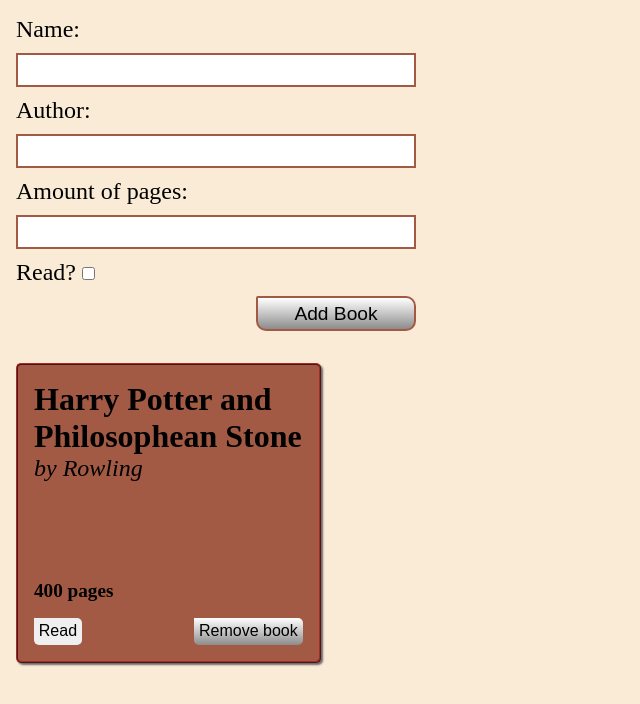
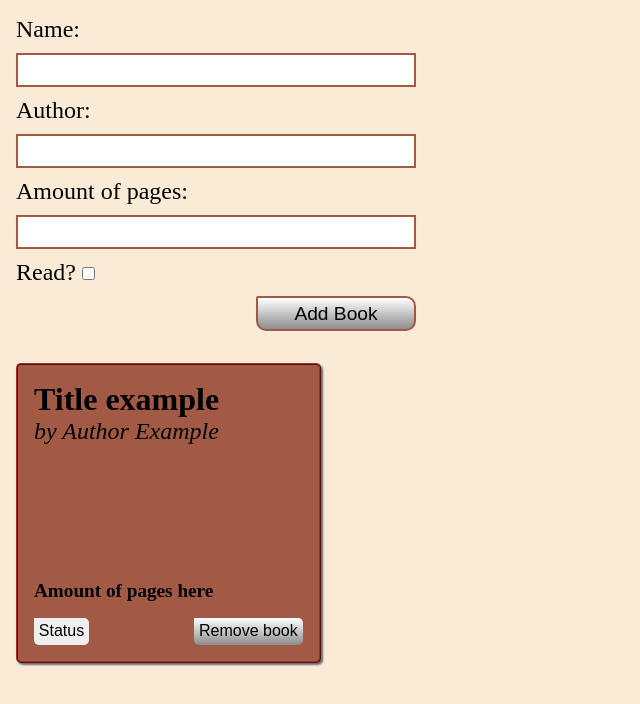
Before and after one commit to IMayHeMI/Project-Library, a plain HTML site: page index.html in a window 1280 px wide. Shown: the whole page, without its empty margins (0-640 px from the left). Drawn offline with Linux system fonts and the light colour scheme.

Commit message:
Complete structure for working build

```diff
--- a/index.html
+++ b/index.html
@@ -28,11 +28,11 @@
 
     <div class="container">
         <div class="book">
-            <div class="name">Harry Potter and Philosophean Stone</div>
-            <div class="author">Rowling</div>
-            <div class="pagesAmount">400 pages</div>
+            <div class="name">Title example</div>
+            <div class="author">Author Example</div>
+            <div class="pagesAmount">Amount of pages here</div>
             <div class="buttons">
-                <button class="readButton">Read</button>
+                <button class="readButton">Status</button>
                 <button class="removeButton">Remove book</button>
             </div>
 
```
